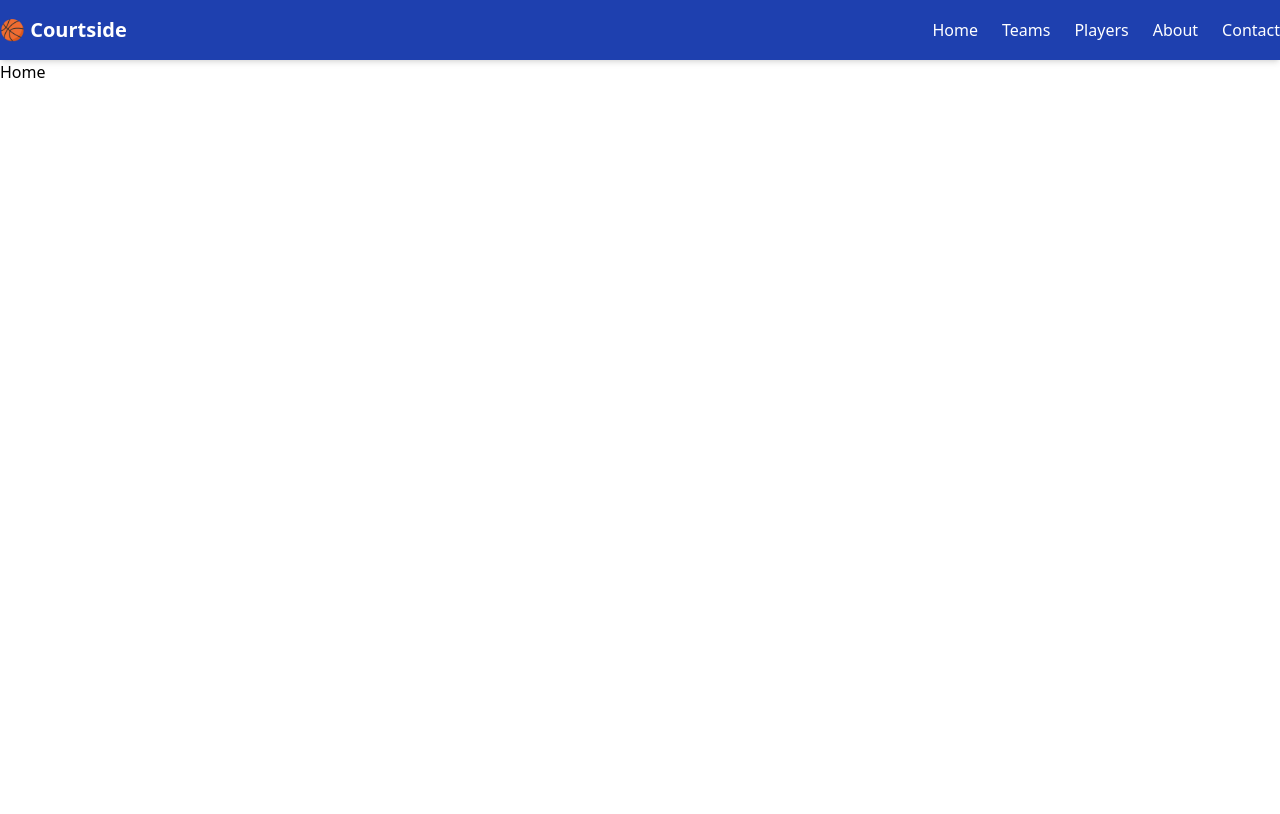
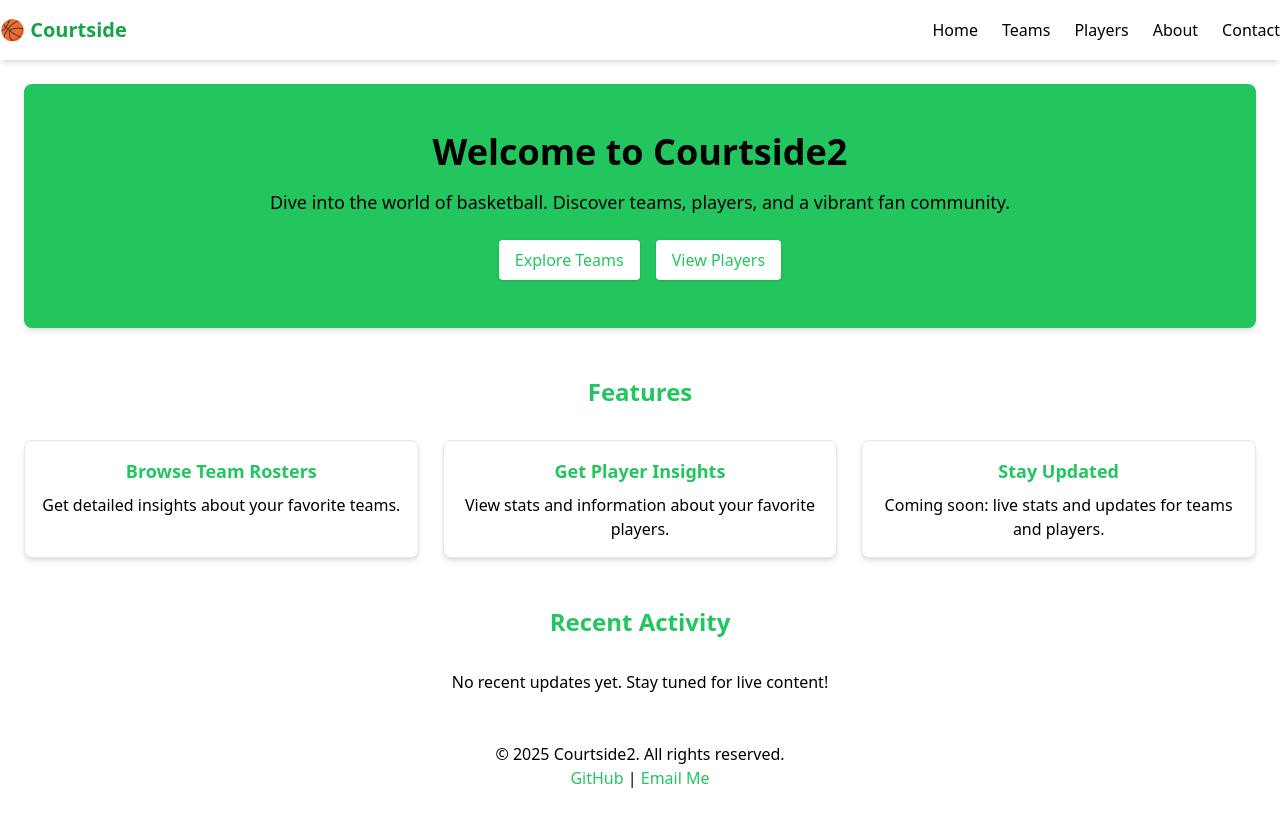
Before and after one commit to Nicholas-Fearon/courtside2, a Next.js app: page / in a window 1280 px wide. Built offline with nearby package versions, Linux system fonts and the light colour scheme.

Commit message:
home page updated and Tailwind css implemented

```diff
--- a/src/app/components/Nav.jsx
+++ b/src/app/components/Nav.jsx
@@ -2,36 +2,41 @@ import Link from "next/link";
 
 export default function Nav() {
   return (
-    <nav className="bg-blue-800 text-white py-4 shadow-md">
+    <nav className="bg-white text-black py-4 shadow-md">
       <div className="container mx-auto flex justify-between items-center">
-        <h1 className="text-xl font-bold">
-          <Link href="/">🏀 Courtside</Link>
+        {/* Logo */}
+        <h1 className="text-xl font-bold text-green-600">
+          <Link href="/" className="hover:text-black transition-colors">
+            🏀 Courtside
+          </Link>
         </h1>
+
+        {/* Navigation Links */}
         <div className="flex space-x-6">
-          <Link href="/" className="hover:text-yellow-400 transition-colors">
+          <Link href="/" className="hover:text-green-600 transition-colors">
             Home
           </Link>
           <Link
             href="/teams"
-            className="hover:text-yellow-400 transition-colors"
+            className="hover:text-green-600 transition-colors"
           >
             Teams
           </Link>
           <Link
             href="/players"
-            className="hover:text-yellow-400 transition-colors"
+            className="hover:text-green-600 transition-colors"
           >
             Players
           </Link>
           <Link
             href="/about"
-            className="hover:text-yellow-400 transition-colors"
+            className="hover:text-green-600 transition-colors"
           >
             About
           </Link>
           <Link
             href="/contact"
-            className="hover:text-yellow-400 transition-colors"
+            className="hover:text-green-600 transition-colors"
           >
             Contact
           </Link>
--- a/src/app/page.js
+++ b/src/app/page.js
@@ -1,7 +1,66 @@
+import Link from "next/link";
+
 export default function Home() {
-  return (<>
-  <h1>Home</h1>
-  </>
+  return (
+    <div className="container mx-auto p-6">
+      {/* Hero Section */}
+      <section className="text-center bg-green-500 text-black py-12 rounded-lg shadow-md">
+        <h1 className="text-4xl font-bold mb-4">Welcome to Courtside2</h1>
+        <p className="text-lg text-black mb-6">
+          Dive into the world of basketball. Discover teams, players, and a vibrant fan community.
+        </p>
+        <div className="flex justify-center gap-4">
+          <Link href="/teams">
+            <button className="bg-white text-green-500 px-4 py-2 rounded shadow hover:bg-gray-100 transition">
+              Explore Teams
+            </button>
+          </Link>
+          <Link href="/players">
+            <button className="bg-white text-green-500 px-4 py-2 rounded shadow hover:bg-gray-100 transition">
+              View Players
+            </button>
+          </Link>
+        </div>
+      </section>
 
+      {/* Feature Highlights */}
+      <section className="my-12">
+        <h2 className="text-2xl font-bold text-center text-green-500 mb-8">Features</h2>
+        <div className="grid grid-cols-1 sm:grid-cols-2 lg:grid-cols-3 gap-6">
+          <div className="p-4 bg-white rounded-lg shadow-md text-center border border-gray-200">
+            <h3 className="text-lg font-semibold mb-2 text-green-500">Browse Team Rosters</h3>
+            <p className="text-black">Get detailed insights about your favorite teams.</p>
+          </div>
+          <div className="p-4 bg-white rounded-lg shadow-md text-center border border-gray-200">
+            <h3 className="text-lg font-semibold mb-2 text-green-500">Get Player Insights</h3>
+            <p className="text-black">View stats and information about your favorite players.</p>
+          </div>
+          <div className="p-4 bg-white rounded-lg shadow-md text-center border border-gray-200">
+            <h3 className="text-lg font-semibold mb-2 text-green-500">Stay Updated</h3>
+            <p className="text-black">Coming soon: live stats and updates for teams and players.</p>
+          </div>
+        </div>
+      </section>
+
+      {/* Recent Activity */}
+      <section className="my-12">
+        <h2 className="text-2xl font-bold text-center text-green-500 mb-8">Recent Activity</h2>
+        <p className="text-center text-black">No recent updates yet. Stay tuned for live content!</p>
+      </section>
+
+      {/* Footer */}
+      <footer className="text-center text-black mt-12">
+        <p>© 2025 Courtside2. All rights reserved.</p>
+        <p>
+          <Link href="https://github.com/Nicholas-Fearon">
+            <span className="text-green-500 hover:underline">GitHub</span>
+          </Link>{" "}
+          |{" "}
+          <Link href="mailto:nejfearon@gmail.com">
+            <span className="text-green-500 hover:underline">Email Me</span>
+          </Link>
+        </p>
+      </footer>
+    </div>
   );
 }
```
